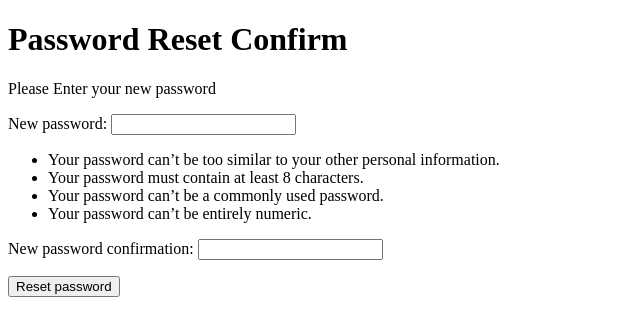
After one commit to kennedy-ak/civicGuard, a Django app: page /password_change in a window 1280 px wide. The commit adds this page. Shown: the top 336 px of the page, without its empty margins (0-640 px from the left). Run offline with Django 4.2, Linux system fonts and the light colour scheme; a user stored in the database is signed in.

Commit message:
implementing password reset

```diff
--- a/me/forms.py
+++ b/me/forms.py
@@ -1,5 +1,6 @@
 from django import forms
-from .models import Policeprofile, CitizenProfile, Complains
+from .models import Policeprofile, CitizenProfile, Complains, get_user_model
+from django.contrib.auth.forms import SetPasswordForm, PasswordResetForm
 
 class ProfileCreationForm(forms.Form):
     image = forms.ImageField()
@@ -37,3 +38,9 @@ class ComplainsForm(forms.ModelForm):
     class Meta:
         model = Complains
         fields = ['officer', 'citizen_id', 'region', 'land_mark', 'fine_paid']
+
+
+class SetPasswordForm(SetPasswordForm):
+    class Meta:
+        model = get_user_model()
+        fields = ['newpassword1','new_password2']
--- a/me/templates/me/citizen_login.html
+++ b/me/templates/me/citizen_login.html
@@ -29,6 +29,7 @@ login
         <input type="password" id="password" name="password" required>
 
         <button type="submit">Login</button>
+        <a href="{% url 'password_reset'%}"><button>Forgot password</button></a>
         <div class="register-link">
             <p > Not registered? <a href="{% url 'citizen-register' %}" class=""> Create a account </a></p>
         </div>
--- a/me/templates/me/index-citizen.html
+++ b/me/templates/me/index-citizen.html
@@ -25,6 +25,8 @@
 
         <a href="{% url 'citizen-edit'%}"><button class="edit-button">Edit</button></a>
         <a href="{% url 'citizen-logout'%}"><button>Logout</button></a>
+        <a href="{% url 'password_change'%}"><button>Change Password</button></a>
+
         <form action="" method="POST">
             {% csrf_token %}
 
--- /dev/null
+++ b/me/templates/me/password_reset_confirm.html
@@ -0,0 +1,21 @@
+
+
+<!DOCTYPE html>
+<html lang="en">
+<head>
+    <meta charset="UTF-8">
+    <meta name="viewport" content="width=device-width, initial-scale=1.0">
+    <title>password reset</title>
+</head>
+<body>
+    <h1>Password Reset Confirm</h1>
+    <p>Please Enter your new password</p>
+
+    <form action="" method="POST">
+        {% csrf_token %}
+        {{form.as_p}}
+
+        <button type="submit"> Reset password</button>
+    </form>
+</body>
+</html>
--- a/me/urls.py
+++ b/me/urls.py
@@ -24,6 +24,10 @@ urlpatterns = [
     path('citizen/login',views.citizen_login,name="citizen-login"),
     path('citizen/logout',views.citizen_logout,name="citizen-logout"),
     path('activate/<uidb64>/<token>',views.activate,name="activate"),
+    path("password_change",views.password_change,name="password_change"),
+    # path("password_reset",views.password_reset_request,name="password_reset"),
+    # path("reset/<uidb64>/<token>",views.passwordResetConfirm, name="password_reset_confirm"),
+
 
 
 
--- a/me/views.py
+++ b/me/views.py
@@ -8,7 +8,7 @@ from django.views.decorators.csrf import csrf_protect
 from django.contrib.auth.decorators import login_required
 from django.db.models import Q
 from .models import Policeprofile,CitizenProfile,Complains
-from .forms import ProfileCreationForm, CitizenCreationForm, ComplainsForm
+from .forms import ProfileCreationForm, CitizenCreationForm, ComplainsForm, SetPasswordForm
 from .tokens import account_activation_token
 from django.template.loader import render_to_string
 from django.contrib.sites.shortcuts import get_current_site
@@ -244,6 +244,21 @@ def edit_setting(request):
     return render(request, 'me/edit_settings.html', {"user": user_profile, 'msg': msg, 'form': form})
 
 ######################################################### Citizen Related Views RELATED VIEWS -##############################################################################################
+@login_required
+def password_change(request):
+    user = request.user
+    if request.method == "POST":
+        form = SetPasswordForm(user, request.POST)
+        if form.is_valid():
+            form.save()
+            messages.success(request, "Your password has been changed")
+            return redirect("citizen-login")
+        else:
+            for error in list(form.errors_values()):
+                messages.error(request, error)
+    form = SetPasswordForm(user)
+    return render(request ,'me/password_reset_confirm.html',{'form':form})
+
 
 def activate(request,uidb64,token):
     user= get_user_model()
```
Also changed, not shown: me/templates/me/password_reset.html (added, +17 -0 lines), db.sqlite3.
